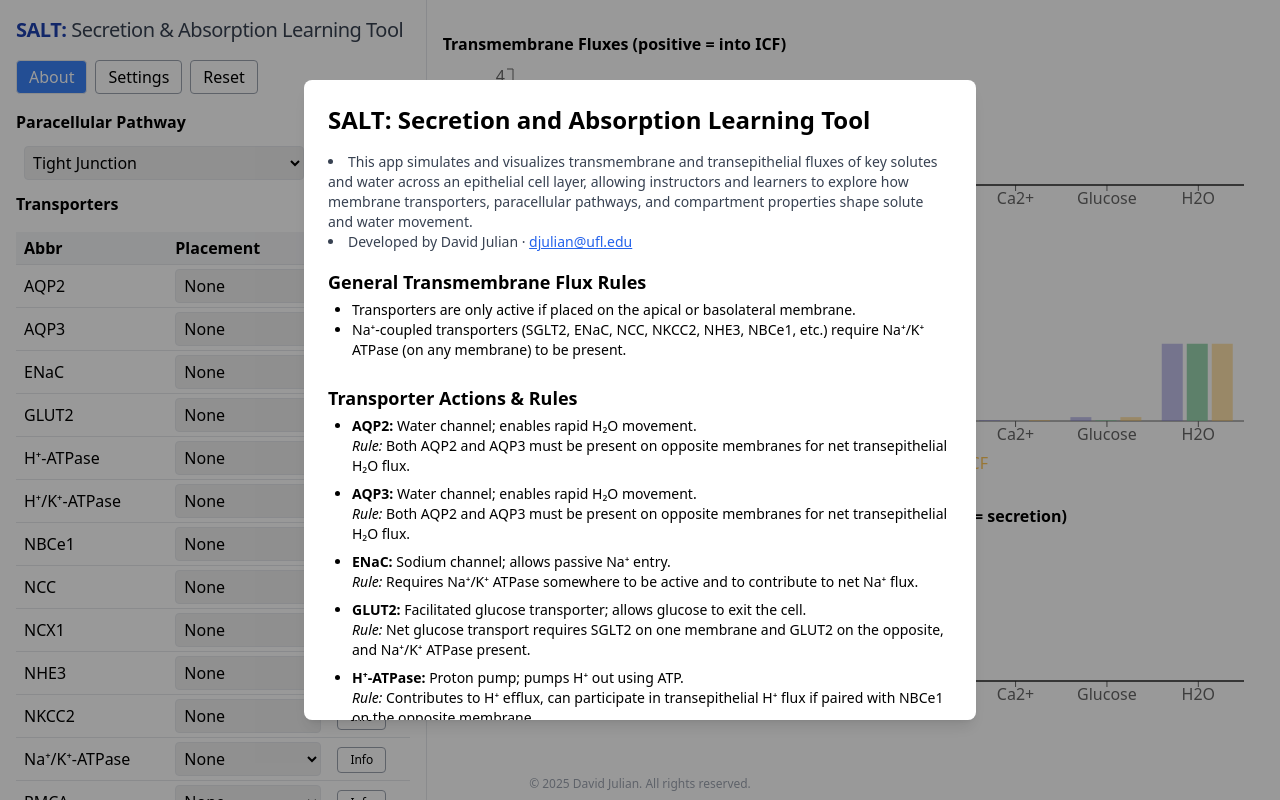
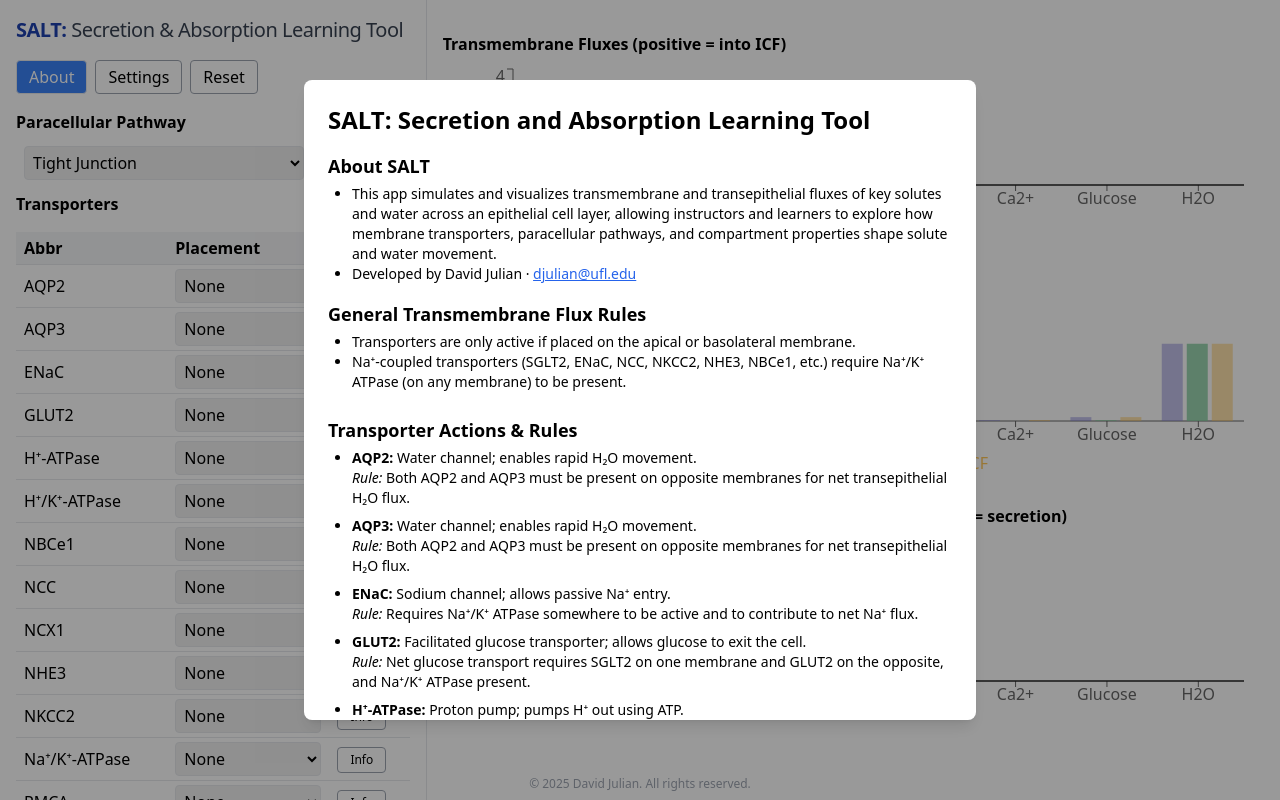
Before and after one commit to davidjulian/SALT, a React (Create React App) app: page / in a window 1280 px wide. Both pictures are taken after a click on the button "About". Built offline with nearby package versions, Linux system fonts and the light colour scheme.

Commit message:
Update App.js About
Reformats top bulleted list in About modal

```diff
--- a/src/App.js
+++ b/src/App.js
@@ -530,11 +530,12 @@ const netTEFlux =
   <div className="fixed inset-0 bg-black bg-opacity-40 flex items-center justify-center z-50">
     <div className="bg-white rounded-lg p-6 max-w-2xl shadow-lg overflow-y-auto max-h-[80vh]">
       <h2 className="text-2xl font-bold mb-4">SALT: Secretion and Absorption Learning Tool</h2>
-      <div className="mb-3 text-sm text-gray-700">
-  <li>This app simulates and visualizes transmembrane and transepithelial fluxes of key solutes and water across an epithelial cell layer, allowing instructors and learners to explore how membrane transporters, paracellular pathways, and compartment properties shape solute and water movement.</li>
-  <li>Developed by David Julian &middot; <a href="mailto:djulian@ufl.edu" className="underline text-blue-600">djulian@ufl.edu</a></li>
-      </div>
-      <h3 className="text-lg font-semibold mt-4 mb-1">General Transmembrane Flux Rules</h3>
+      <h3 className="text-lg font-semibold mt-4 mb-1">About SALT</h3>
+      <ul className="list-disc ml-6 mb-3 text-sm">
+        <li>This app simulates and visualizes transmembrane and transepithelial fluxes of key solutes and water across an epithelial cell layer, allowing instructors and learners to explore how membrane transporters, paracellular pathways, and compartment properties shape solute and water movement.</li>
+        <li>Developed by David Julian &middot; <a href="mailto:djulian@ufl.edu" className="underline text-blue-600">djulian@ufl.edu</a></li>
+      </ul>
+    <h3 className="text-lg font-semibold mt-4 mb-1">General Transmembrane Flux Rules</h3>
       <ul className="list-disc ml-6 mb-3 text-sm">
         <li>Transporters are only active if placed on the apical or basolateral membrane.</li>
         <li>Na⁺-coupled transporters (SGLT2, ENaC, NCC, NKCC2, NHE3, NBCe1, etc.) require Na⁺/K⁺ ATPase (on any membrane) to be present.</li>
```
